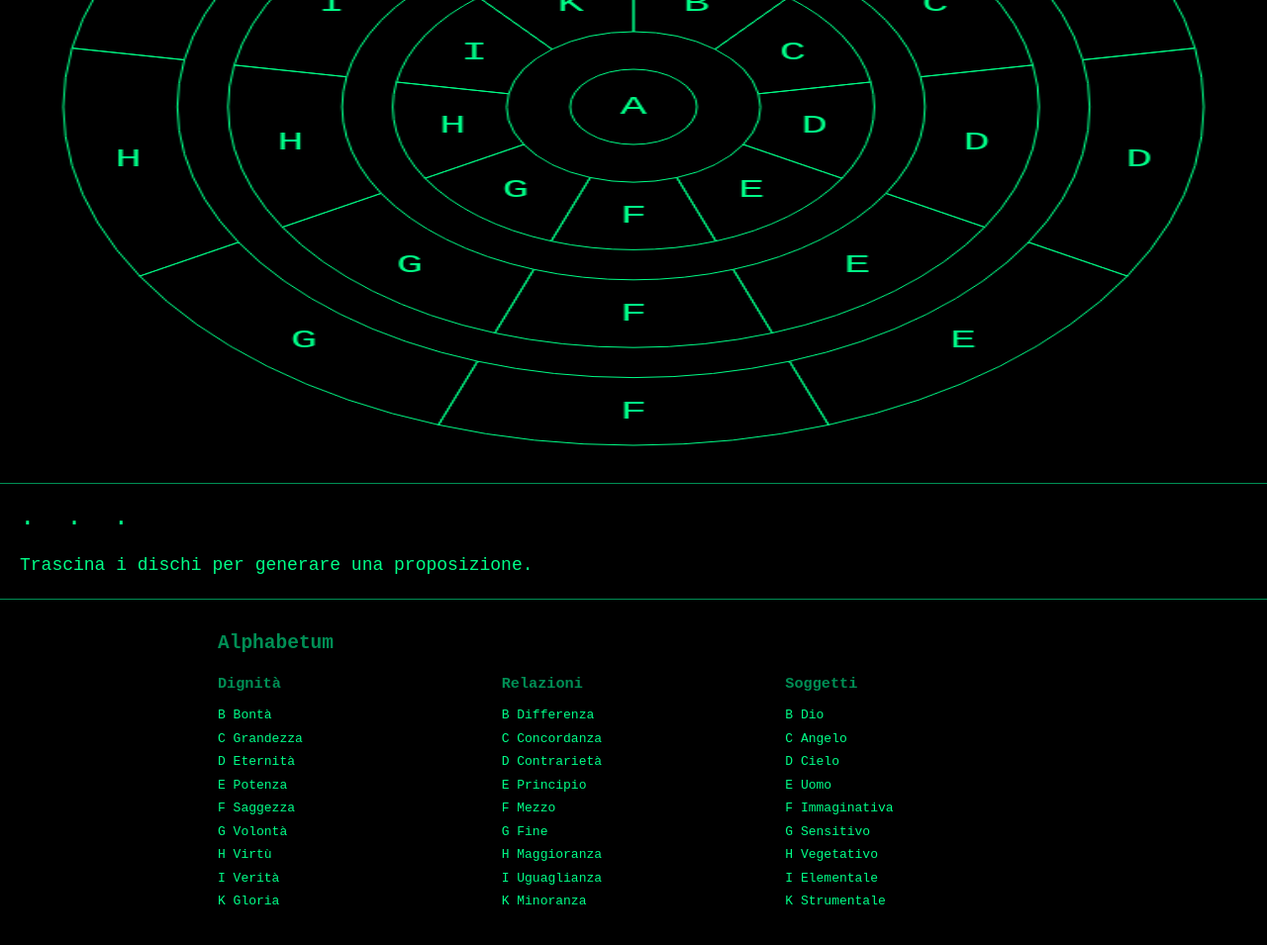
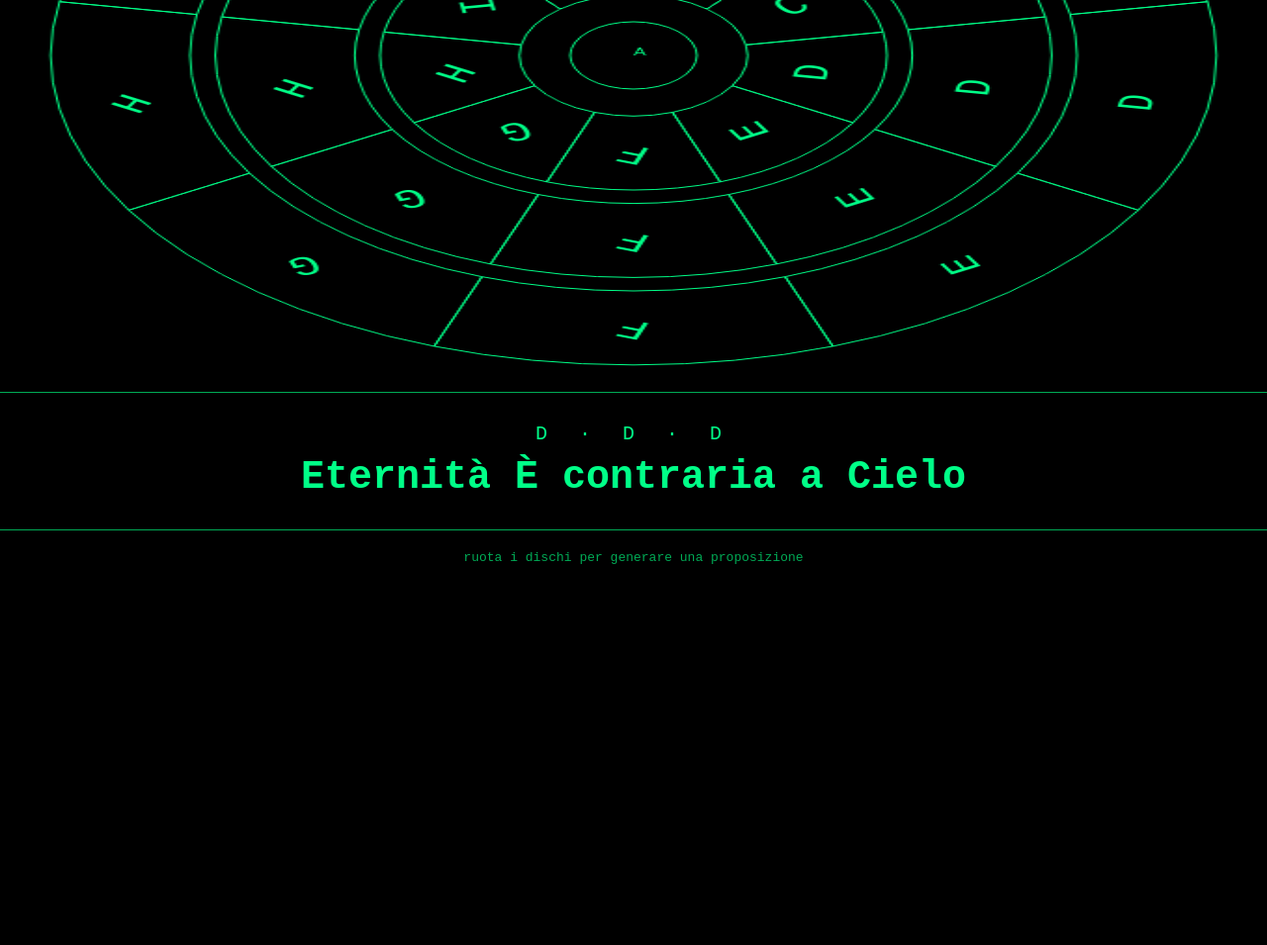
Before and after one commit to salvatorecapolupo/lullo-machine, a plain HTML site: page index.html in a window 1280 px wide. Shown: the part 370-1325 px from the top of the page at 99% size. After the commit the page ends 961 px from the top, so only its background shows below. Drawn offline with Linux system fonts and the light colour scheme.

Commit message:
Update index.html

```diff
--- a/index.html
+++ b/index.html
@@ -5,187 +5,174 @@
 <meta charset="UTF-8">
 <meta name="viewport" content="width=device-width,initial-scale=1">
 
-<title>Ars Magna — Raimondo Lullo</title>
+<title>Ars Magna — Lullo Machine</title>
 
 <style>
 
 :root{
 --green:#00ff88;
---green-dim:#008f55;
+--greenSoft:#00aa55;
 --bg:#000;
 }
 
 *{
-box-sizing:border-box;
 margin:0;
 padding:0;
+box-sizing:border-box;
 }
 
 body{
 background:var(--bg);
 color:var(--green);
 font-family:monospace;
-line-height:1.5;
 }
 
 header{
+text-align:center;
 padding:20px;
-text-align:center;
-border-bottom:1px solid var(--green-dim);
+border-bottom:1px solid var(--greenSoft);
 }
 
 header h1{
-letter-spacing:0.2em;
+letter-spacing:0.25em;
 font-size:22px;
 }
 
-header div{
-color:var(--green-dim);
+header p{
+color:var(--greenSoft);
 font-size:12px;
 margin-top:6px;
 }
 
-#canvasBox{
-height:95vh;
+#machine{
+
+height:85vh;
 display:flex;
 align-items:center;
 justify-content:center;
+
 }
 
 canvas{
-touch-action:none;
 width:100%;
 height:100%;
+touch-action:none;
 }
 
-#propbox{
-padding:20px;
-border-top:1px solid var(--green-dim);
-border-bottom:1px solid var(--green-dim);
+#result{
+
+text-align:center;
+padding:30px 20px;
+border-top:1px solid var(--greenSoft);
+border-bottom:1px solid var(--greenSoft);
+
 }
 
 #letters{
-font-size:26px;
-letter-spacing:8px;
+
+letter-spacing:10px;
+font-size:20px;
 margin-bottom:10px;
+
 }
 
-#prop{
-font-size:18px;
+#phrase{
+
+font-size:40px;
+font-weight:700;
+max-width:900px;
+margin:auto;
+
 }
 
-#synopsis{
-padding:30px;
-max-width:900px;
-margin:auto;
-}
-
-#synopsis h2{
-color:var(--green-dim);
-margin-bottom:15px;
-}
-
-.grid{
-display:grid;
-grid-template-columns:repeat(auto-fit,minmax(200px,1fr));
-gap:20px;
-}
-
-.col h3{
-color:var(--green-dim);
-margin-bottom:10px;
-}
-
-.col div{
-margin-bottom:4px;
+#help{
+text-align:center;
+padding:20px;
+color:var(--greenSoft);
 }
 
 </style>
+
 </head>
 
 <body>
 
 <header>
+
 <h1>ARS MAGNA</h1>
-<div>Raimundus Lullus · Ars Generalis Ultima</div>
+
+<p>Raimundus Lullus · Ars Generalis Ultima</p>
+
 </header>
 
-<div id="canvasBox">
+
+<section id="machine">
+
 <canvas id="c"></canvas>
-</div>
 
-<div id="propbox">
+</section>
+
+
+<section id="result">
+
 <div id="letters">· · ·</div>
-<div id="prop">Trascina i dischi per generare una proposizione.</div>
-</div>
 
-<section id="synopsis">
+<h1 id="phrase">Trascina i dischi</h1>
 
-<h2>Alphabetum</h2>
+</section>
 
-<div class="grid">
 
-<div class="col">
-<h3>Dignità</h3>
-<div>B Bontà</div>
-<div>C Grandezza</div>
-<div>D Eternità</div>
-<div>E Potenza</div>
-<div>F Saggezza</div>
-<div>G Volontà</div>
-<div>H Virtù</div>
-<div>I Verità</div>
-<div>K Gloria</div>
-</div>
+<div id="help">
 
-<div class="col">
-<h3>Relazioni</h3>
-<div>B Differenza</div>
-<div>C Concordanza</div>
-<div>D Contrarietà</div>
-<div>E Principio</div>
-<div>F Mezzo</div>
-<div>G Fine</div>
-<div>H Maggioranza</div>
-<div>I Uguaglianza</div>
-<div>K Minoranza</div>
-</div>
-
-<div class="col">
-<h3>Soggetti</h3>
-<div>B Dio</div>
-<div>C Angelo</div>
-<div>D Cielo</div>
-<div>E Uomo</div>
-<div>F Immaginativa</div>
-<div>G Sensitivo</div>
-<div>H Vegetativo</div>
-<div>I Elementale</div>
-<div>K Strumentale</div>
-</div>
+ruota i dischi per generare una proposizione
 
 </div>
 
-</section>
 
 <script>
 
 const canvas=document.getElementById("c")
 const ctx=canvas.getContext("2d")
 
-let W
-let CX
-let CY
+let W,CX,CY
 
 const letters=["B","C","D","E","F","G","H","I","K"]
 
+const dignita=[
+"Bontà","Grandezza","Eternità","Potenza","Saggezza",
+"Volontà","Virtù","Verità","Gloria"
+]
+
+const relazioni=[
+"Differisce da",
+"Concorda con",
+"È contraria a",
+"È principio di",
+"È mezzo tra",
+"È fine di",
+"È maggiore di",
+"È uguale a",
+"È minore di"
+]
+
+const soggetti=[
+"Dio","Angelo","Cielo","Uomo",
+"Immaginativa","Sensitivo",
+"Vegetativo","Elementale",
+"Strumentale"
+]
+
 let ang=[0,0,0]
 
-const rings=[0.45,0.32,0.19]
+const rings=[0.46,0.33,0.20]
+
+let dragging=null
+let lastAngle=0
+
 
 function resize(){
 
-W=Math.min(window.innerWidth,window.innerHeight*0.95)
+W=Math.min(window.innerWidth,window.innerHeight*0.85)
 
 canvas.width=W
 canvas.height=W
@@ -201,6 +188,8 @@ window.addEventListener("resize",resize)
 
 resize()
 
+
+
 function draw(){
 
 ctx.clearRect(0,0,W,W)
@@ -208,12 +197,17 @@ ctx.clearRect(0,0,W,W)
 for(let d=0;d<3;d++){
 
 let r=W*rings[d]
-let rin=r-W*0.09
+let rin=r-W*0.11
+
+if(d===dragging){
+ctx.shadowColor="#00ff88"
+ctx.shadowBlur=25
+}
 
 for(let i=0;i<9;i++){
 
 let a0=ang[d]+i*(Math.PI*2/9)-Math.PI/2
-let a1=a0+Math.PI*2/9
+let a1=a0+(Math.PI*2/9)
 let am=(a0+a1)/2
 
 ctx.beginPath()
@@ -227,16 +221,39 @@ ctx.stroke()
 let x=CX+Math.cos(am)*(r-(r-rin)/2)
 let y=CY+Math.sin(am)*(r-(r-rin)/2)
 
+ctx.save()
+
+ctx.translate(x,y)
+
+ctx.rotate(-(ang[d]+i*(Math.PI*2/9)))
+
 ctx.fillStyle="#00ff88"
-ctx.font=(W*0.035)+"px monospace"
+ctx.font=(W*0.04)+"px monospace"
 ctx.textAlign="center"
 ctx.textBaseline="middle"
 
-ctx.fillText(letters[i],x,y)
+ctx.fillText(letters[i],0,0)
+
+ctx.restore()
 
 }
 
+ctx.shadowBlur=0
+
 }
+
+/* indicatore */
+
+ctx.beginPath()
+ctx.moveTo(CX,10)
+ctx.lineTo(CX-15,40)
+ctx.lineTo(CX+15,40)
+ctx.closePath()
+
+ctx.fillStyle="#00ff88"
+ctx.fill()
+
+/* centro */
 
 ctx.beginPath()
 ctx.arc(CX,CY,W*0.05,0,Math.PI*2)
@@ -247,14 +264,15 @@ ctx.fillText("A",CX,CY)
 
 }
 
-let dragging=null
-let lastAngle=0
 
-function getAngle(x,y){
+
+function angle(x,y){
 
 return Math.atan2(y-CY,x-CX)
 
 }
+
+
 
 canvas.addEventListener("pointerdown",e=>{
 
@@ -265,17 +283,18 @@ let y=(e.clientY-rect.top)*(canvas.height/rect.height)
 
 let dx=x-CX
 let dy=y-CY
+
 let dist=Math.sqrt(dx*dx+dy*dy)
 
 for(let i=0;i<3;i++){
 
 let r=W*rings[i]
-let rin=r-W*0.09
+let rin=r-W*0.11
 
 if(dist<r && dist>rin){
 
 dragging=i
-lastAngle=getAngle(x,y)
+lastAngle=angle(x,y)
 
 }
 
@@ -283,16 +302,18 @@ lastAngle=getAngle(x,y)
 
 })
 
+
+
 canvas.addEventListener("pointermove",e=>{
 
-if(dragging===null) return
+if(dragging===null)return
 
 const rect=canvas.getBoundingClientRect()
 
 let x=(e.clientX-rect.left)*(canvas.width/rect.width)
 let y=(e.clientY-rect.top)*(canvas.height/rect.height)
 
-let a=getAngle(x,y)
+let a=angle(x,y)
 
 let da=a-lastAngle
 
@@ -304,8 +325,68 @@ draw()
 
 })
 
-canvas.addEventListener("pointerup",()=>dragging=null)
-canvas.addEventListener("pointerleave",()=>dragging=null)
+
+
+canvas.addEventListener("pointerup",()=>{
+
+if(dragging!==null){
+
+snap(dragging)
+update()
+
+}
+
+dragging=null
+
+})
+
+
+
+function snap(d){
+
+let step=Math.PI*2/9
+
+ang[d]=Math.round(ang[d]/step)*step
+
+draw()
+
+}
+
+
+
+function getIndex(a){
+
+let step=Math.PI*2/9
+
+let raw=(-a+Math.PI/2)%(Math.PI*2)
+
+let i=Math.floor(raw/step)
+
+return (i+9)%9
+
+}
+
+
+
+function update(){
+
+let i0=getIndex(ang[0])
+let i1=getIndex(ang[1])
+let i2=getIndex(ang[2])
+
+document.getElementById("letters").textContent=
+
+letters[i0]+" · "+letters[i1]+" · "+letters[i2]
+
+document.getElementById("phrase").innerHTML=
+
+dignita[i0]+" "+relazioni[i1]+" "+soggetti[i2]
+
+}
+
+
+
+update()
 
 draw()
 
```
